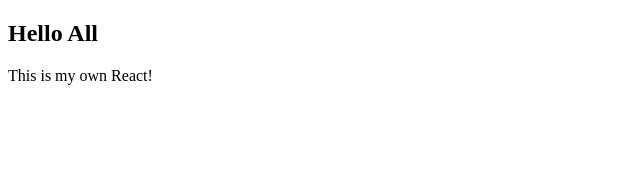
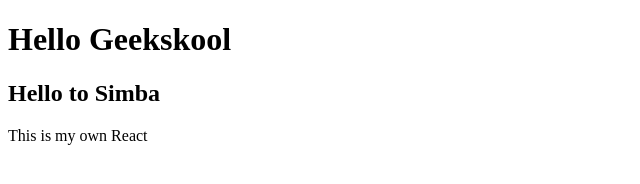
Before and after one commit to ddhar28/Build_own_React, a website: page index.html in a window 1280 px wide. Shown: the whole page, without its empty margins (0-640 px from the left). Drawn offline with Linux system fonts and the light colour scheme.

Commit message:
Add functionality of props

```diff
--- a/index.html
+++ b/index.html
@@ -3,10 +3,11 @@
     <head>
         <title>own react</title>
         <meta charset="utf-8">
-        <script src="./src/react.js"></script>
     </head>
     <body>
         <div id="root"></div>
+        <script src="./src/react-utils.js"></script>
+        <script src="./src/react.js"></script>
         <script src="./src/index.js"></script>
     </body>
 </html>
--- a/src/index.js
+++ b/src/index.js
@@ -1,14 +1,31 @@
 
-class Hello {
+class HelloAll {
   render () {
-    return React.createElement('h2', null, 'Hello All')
+    return React.createElement('h1', null, 'Hello All')
   }
 }
 
-const helloWorld = React.createElement(Hello, null, null)
+class HelloProps extends React.Component {
+  constructor (props) {
+    super(props)
+  }
 
-const parent = React.createElement('p', null,
-  helloWorld,
-  'This is my own React!')
+  render () {
+    return React.createElement('h1', null, `Hello ${this.props.name}`)
+  }
+}
+
+const helloTo = ({ name }) => {
+  return React.createElement('h2', null, `Hello to ${name}`)
+}
+
+const sampleEl = React.createElement('p', null, 'This is my own React')
+const hellotest = React.createElement(HelloProps, { name: 'Geekskool' }, null)
+const helloName = React.createElement(helloTo, { name: 'Simba' }, null)
+
+const parent = React.createElement('div', null,
+  hellotest,
+  helloName,
+  sampleEl)
 
 ReactDOM.render(parent, document.getElementById('root'))
--- /dev/null
+++ b/src/react-utils.js
@@ -0,0 +1,8 @@
+function isClass (func) {
+  return typeof func === 'function' &&
+    /^class\s/.test(Function.prototype.toString.call(func))
+}
+
+function isStatelessComponent (func) {
+  return !isClass(func) && typeof func === 'function'
+}
--- a/src/react.js
+++ b/src/react.js
@@ -1,13 +1,21 @@
 (() => {
-  function element (el, children) {
-    if (isClass(el)) {
-      let component = new el()
-      return component.render()
+  function renderElement (element, props, children) {
+    if (isClass(element)) {
+      return handleClass(element, props)
     }
-    if (typeof el === 'function') {
-      return el()
+    if (isStatelessComponent(element)) {
+      return element(props)
     }
-    const ele = document.createElement(el)
+    return handleHTML(element, children)
+  }
+
+  function handleClass (ClassElement, props) {
+    let component = new ClassElement(props)
+    return component.render()
+  }
+
+  function handleHTML (element, children) {
+    const ele = document.createElement(element)
     children.forEach(child => {
       if (typeof child === 'object') {
         ele.appendChild(child)
@@ -18,22 +26,24 @@
     return ele
   }
 
-  function isClass (func) {
-    return typeof func === 'function' &&
-    /^class\s/.test(Function.prototype.toString.call(func))
+  function createElement (element, props, ...children) {
+    return renderElement(element, props, children)
   }
 
-  function createElement (el, props, ...children) {
-    return element(el, children)
+  class Component {
+    constructor (props) {
+      this.props = props
+    }
   }
 
   window.React = {
-    createElement
+    createElement,
+    Component
   }
 
   window.ReactDOM = {
-    render: (el, domEl) => {
-      domEl.appendChild(el)
+    render: (element, domEl) => {
+      domEl.appendChild(element)
     }
   }
 })()
```
